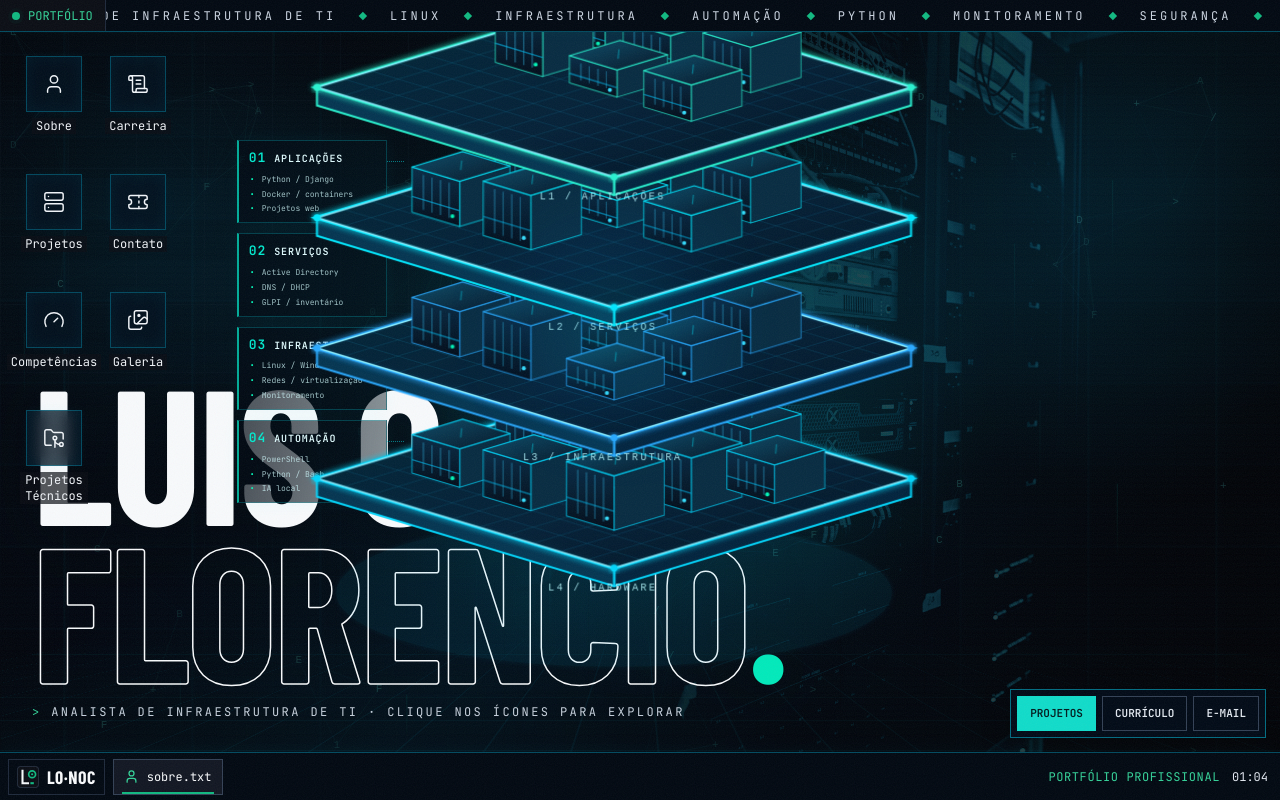
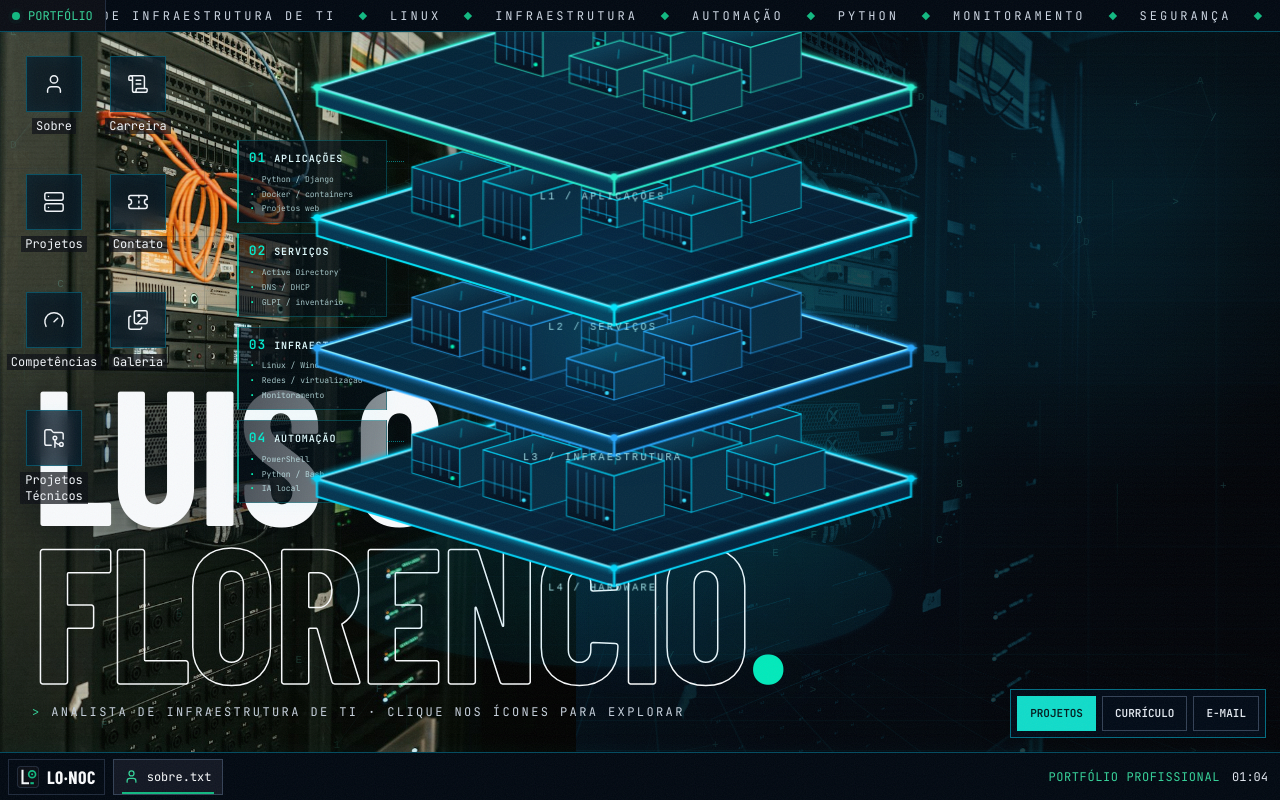
Before and after one commit to lteodoro780/lteodoro780.github.io, a React (Create React App) app in the folder frontend/: page / in a window 1280 px wide. Built offline with nearby package versions, Linux system fonts and the light colour scheme; a web font is replaced by a local one.

Commit message:
style(v8): datacenter fotográfico suave também no fundo esquerdo

```diff
--- a/frontend/src/components/os/Wallpaper.jsx
+++ b/frontend/src/components/os/Wallpaper.jsx
@@ -17,6 +17,7 @@ export const Wallpaper = ({ ready }) => {
   return <div data-testid="wallpaper" className="fixed inset-x-0 bottom-12 top-8 overflow-hidden">
     <div className="v8-datacenter-backdrop pointer-events-none absolute inset-0" aria-hidden="true" />
     <div className="v8-datacenter-floor pointer-events-none absolute inset-0" aria-hidden="true" />
+    <img src={`${process.env.PUBLIC_URL}/img/rack.jpg`} className="v8-rack-left pointer-events-none absolute left-0 top-0 h-full w-[45%] object-cover" alt="" aria-hidden="true" />
     <div className="noc-grid absolute inset-0 opacity-60" />
     <div className="cyber-ambient-glow pointer-events-none absolute inset-0" aria-hidden="true" />
     <img src={`${process.env.PUBLIC_URL}/img/rack.jpg`} alt="" aria-hidden="true" className="wallpaper-photo v8-wallpaper-photo absolute right-0 top-0 h-full w-full object-cover opacity-25 grayscale contrast-125 md:w-[60%]" />
```
